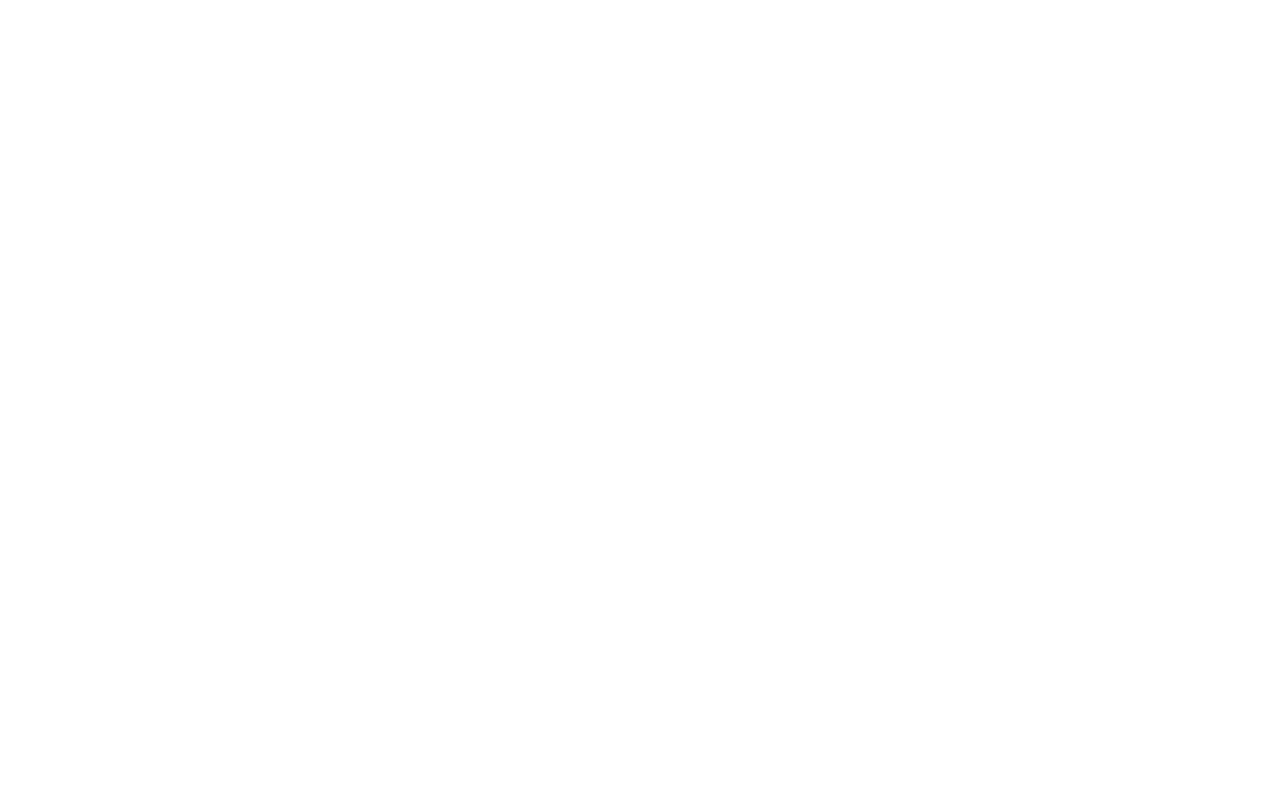
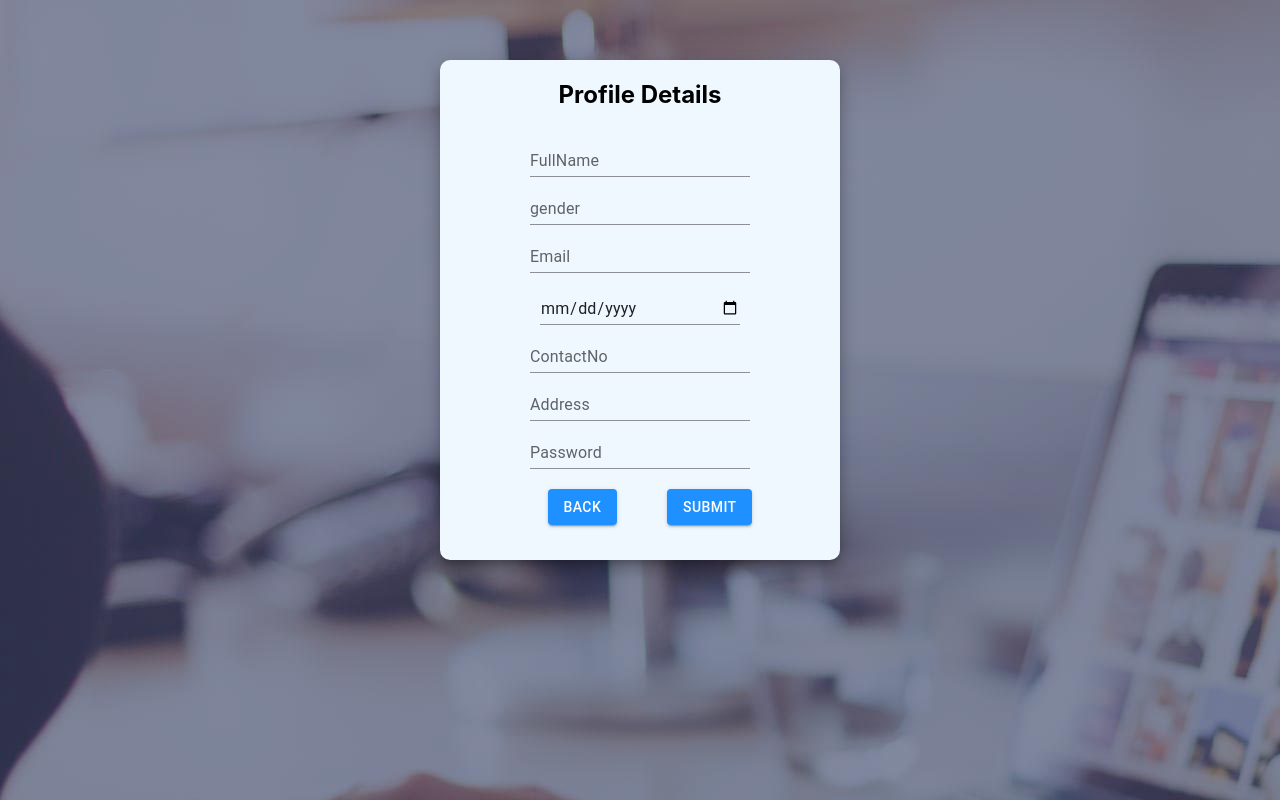
Before and after one commit to Nikhilkorukoppula/Mywebsite-frontend, a React (Create React App) app: page /createProfile in a window 1280 px wide. Before the commit this address had no page. Built offline with nearby package versions, Linux system fonts and the light colour scheme.

Commit message:
changes added

```diff
--- a/src/App.js
+++ b/src/App.js
@@ -5,19 +5,19 @@
 import { BrowserRouter } from "react-router-dom";
 import Login from './pages/login/login';
 import CreateProfile from './pages/login/createProfile';
-import UserDetails from './pages/profile/Details';
-import Details from './pages/profile/Details';
 import ForgotPassword from './pages/login/forgotPassword';
 import Update from './pages/profile/Update';
+import Homepage from './pages/homepage/homepage';
 
  function App() {
        return(
 
         <BrowserRouter>
         <Routes>
-        <Route path='/login/createProfile' element={<CreateProfile/>}/>
-          <Route path='/login' element={<Login/>}/>
-          <Route path="/login/forgot-password/" element={<ForgotPassword />} />
+        {/* <Route path='/' element={<Homepage/>}/> */}
+        <Route path='/createProfile' element={<CreateProfile/>}/>
+          <Route path='/' element={<Login/>}/>
+          <Route path="/forgot-password/" element={<ForgotPassword />} />
           <Route path="/profile" element={<Profile />}> </Route>
           <Route path="update-profile" element={<Update />} />
 
--- a/src/Server/MyAxios.js
+++ b/src/Server/MyAxios.js
@@ -1,6 +1,6 @@
 import axios from "axios";
 
-export const baseUrl="https://mywebsite-94hc.onrender.com/api/V1/myprofile"
+export const baseUrl="http://10.0.0.14:8087/api/V1/myprofile"
 
 export const myAxios = axios.create({
     baseURL: `${baseUrl}`
--- a/src/navbar/navbar.js
+++ b/src/navbar/navbar.js
@@ -253,7 +253,7 @@
             Menu
           </Typography>
 
-          <Box sx={{ display: { xs: 'none', sm: 'block' }}}>
+          <Box sx={{ display: { xs: 'none', sm: 'block'}}}>
             {navItems.map((item) => (
              <Button key={item} sx={{ color: '#fff' }} onClick={() => handleLinkClick(item)}>
              {item}
--- a/src/pages/Loading Component/switch.js
+++ b/src/pages/Loading Component/switch.js
@@ -52,7 +52,7 @@
   },
   '& .MuiSwitch-track': {
     borderRadius: 26 / 2,
-    backgroundColor: theme.palette.mode === 'light' ? '#E9E9EA' : '#39393D',
+    backgroundColor: theme.palette.mode === 'red' ? '#E9E9EA' : '#39393D',
     opacity: 1,
     transition: theme.transitions.create(['background-color'], {
       duration: 500,
--- a/src/pages/homepage/homepage.js
+++ b/src/pages/homepage/homepage.js
@@ -60,7 +60,7 @@
                                     justifyitems:'center',
                                     display:'flex' }}  item xs={12}>
 
-                            A Greate Profile Perfectly Defines What You Are.!
+                            A Great Profile Perfectly Defines What You Are.!
 
                         </h1>
 
--- a/src/pages/login/createProfile.js
+++ b/src/pages/login/createProfile.js
@@ -55,17 +55,31 @@
 
 
     return (
-    isLoading?<Loading/>:<Grid style={{width:'100',backgroundColor:'whitesmoke',height:'100vh',
+      <>
+      <img style={{position:'fixed'}}
+            src={require('/Users/Sreenivas Bandaru/Documents/nikhil/Micro-Services/React/myprofile/src/computer.jpg')} alt='deleted'>
+
+        </img>
+    <Grid style={{width:'100',height:'100vh',
                  justifyContent:'center',
                  justifyItems:'center',
+                 position:'relative',
+                 zIndex:2,
                  display:'flex'}} xs item={12}>
 
-              <Button style={{backgroundColor:'dodgerblue',color:'white',height:'30px',marginTop:'50px',marginLeft:'400px'}} onClick={handleGoBack}>Back</Button>
 
-              <Grid style={{justifyContent:'center', justifyItems:'center',position:'absolute',
-                             alignItems:'center',marginTop:'100px',height:'500px',width:'500px',textAlign:'center'}}
+
+              <Grid style={{justifyContent:'center',
+                            justifyItems:'center',
+                            position:'absolute',
+                             alignItems:'center',
+                             marginTop:'60px',height:'500px',width:'400px',
+                             textAlign:'center',
+                             backgroundColor:'aliceblue',}}
                             sx={{boxShadow:'10',borderRadius:'10px'}}>
               <h2>Profile Details</h2>
+
+
               <TextField  value={name} onChange={(e)=>{setName(e.target.value)}} label="FullName" variant="standard" type="text" /><br/>
               <TextField  value={gender} onChange={(e)=>{setGender(e.target.value)}} label="gender" variant="standard" type="text" /><br/>
               <TextField  value={email} onChange={(e)=>{setEmail(e.target.value)}} label="Email" variant="standard" type="email" /><br/><br/>
@@ -73,10 +87,13 @@
               <TextField  value={contactNo} onChange={(e)=>{setContactNo(e.target.value)}} label="ContactNo" variant="standard" type="number" /><br/>
               <TextField  value={address} onChange={(e)=>{setAddress(e.target.value)}} rows={'5'} label="Address" variant="standard" type="text"/><br/>
               <TextField  value={password} onChange={(e)=>{setPassword(e.target.value)}}label="Password" variant="standard" type="password"/><br/><br/>
-              <Button style={{backgroundColor:'dodgerblue',color:'white'}} onClick={handleSubmit}>Submit</Button>
+              <Button variant="contained" style={{backgroundColor:'dodgerblue',
+                             color:'white',marginLeft:'20px'}} onClick={handleGoBack}>Back</Button>
+              <Button variant="contained" style={{backgroundColor:'dodgerblue',color:'white',marginLeft:'50px'}} onClick={handleSubmit}>Submit</Button>
               </Grid>
 
     </Grid>
+    </>
     );
 
 };
--- a/src/pages/login/login.css
+++ b/src/pages/login/login.css
@@ -3,7 +3,7 @@
     height: 100vh;
     position: relative;
     align-items: center;
-    background-image: url('computer.jpg');
+    background-image: url('/src/computer.jpg');
 
 }
 
--- a/src/pages/profile/profile.js
+++ b/src/pages/profile/profile.js
@@ -1,5 +1,5 @@
 
-import { Avatar, Box,Grid, Button, TextField,Fade,Typography,Modal, Container, ListItemText, ListItem, List} from '@mui/material';
+import { Avatar, Box,Grid, Button, TextField,Fade,Typography,Modal, Container, ListItemText, ListItem, List, Divider} from '@mui/material';
 import './profile.css';
 import * as React from 'react';
 import { useState, useEffect , useRef} from 'react';
@@ -289,7 +289,7 @@
       <header className="App-header" ref={home}>
       <div style={{position:'fixed'}}>
             <img
-            src={require('./computer.jpg')} alt='deleted'>
+            src={require('/Users/Sreenivas Bandaru/Documents/nikhil/Micro-Services/React/myprofile/src/computer.jpg')} alt='deleted'>
 
         </img>
         </div>
@@ -549,42 +549,50 @@
      </Grid>
      </Grid>
 
-     <Box item xs={12} sm={3.5} ref={contact} style={{
-      display:'flex',
-      backgroundColor:'white',
-      width:'100%',
-      height:'500px'}}>
-        <Grid sx={{marginLeft:'100px',color:'#d13459'}}>
-          <span><h3 >Contact Details</h3></span>
-        </Grid>
-       <br/>
-         <form >
-           <Grid sx={{display:'flex',justifyContent:'center',justifyItems:'center',
-           height:'250px',
-           width:'100%',
-           marginTop:'50px',
-           backgroundColor:'white',
-           }}>
-          <Grid sx={{display:'flex',flexDirection:'column'}}>
-          <TextField sx={{width:'500px',marginTop:'20px'}} label='Name'></TextField>
-          <TextField sx={{width:'500px',marginTop:'20px'}} label='EmailID'></TextField>
-          <TextField sx={{width:'500px',marginTop:'20px'}} label='Conatact No' type='number'></TextField>
+     <Grid
+      container
+      spacing={0}
+      ref={contact}
+      style={{
+        backgroundColor: 'white',
+        width: '100%',
+        justifyContent: 'flex-start',
+        alignItems: 'start',
 
-          </Grid>
-        <Grid>
-        <TextField id="outlined-multiline-static"
-          label="Comments"
-          multiline
-          rows={7.5} sx={{width:'500px',marginTop:'20px',marginLeft:'30px'}} ></TextField>
+      }}
+    >
+      <Grid item xs={12} sm={3.5} sx={{ marginLeft: '10px', color: '#d13459' }}>
+        <span>
+          <h3>Contact Details</h3>
+        </span>
+      </Grid>
+
+      <Grid container spacing={2} sx={{  display: 'flex', justifyContent: 'center' }}>
+
+        <Grid item xs={10} sm={6} md={4} lg={4} sx={{ display: 'flex', flexDirection: 'column' }}>
+          <TextField fullWidth label="Name"  sx={{marginBottom:'10px'}}/>
+          <TextField fullWidth label="EmailID" sx={{marginBottom:'10px'}} />
+          <TextField fullWidth label="Contact No" type="number" sx={{marginBottom:'10px'}} />
 
         </Grid>
+
+
+        <Grid item xs={10} sm={6} md={8} lg={4}>
+          <TextField
+            id="outlined-multiline-static"
+            label="Comments"
+            multiline
+            rows={6.8}
+            sx={{  width: '100%' }}
+          />
+          <Button variant="contained"  sx={{ marginTop: '20px',marginBottom:'10px', display:'flex',justifyContent:'flex-start',alignContent:'flex-start' }}>
+            Submit
+          </Button>
         </Grid>
-        <Button variant="contained" enableElevation>
-                Submit
-           </Button>
-         </form>
 
-     </Box>
+      </Grid>
+
+    </Grid>
      </Box>
 
 
```
Also changed, not shown: src/pages/login/login.js (+14 -11 lines), src/computer.jpg (added).
